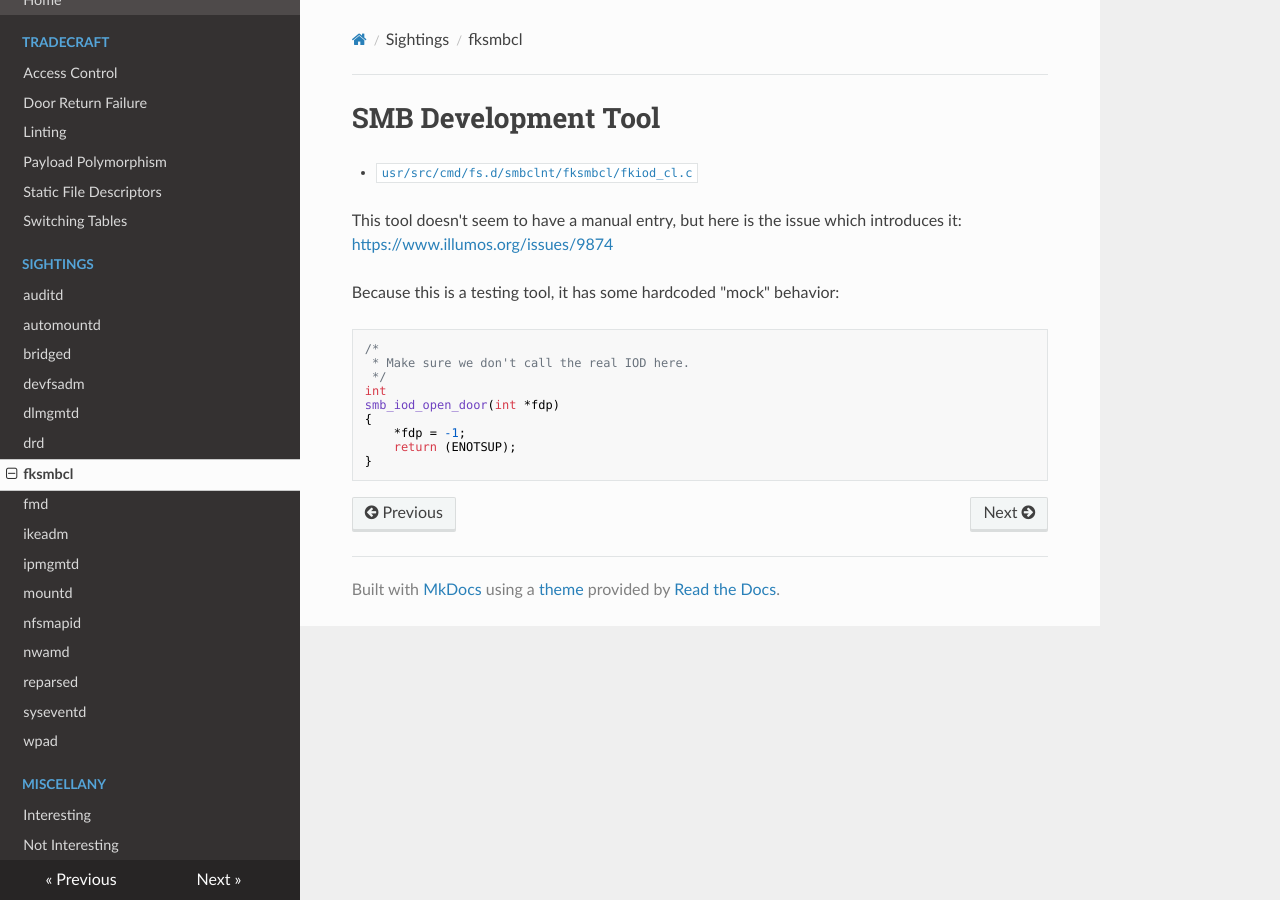
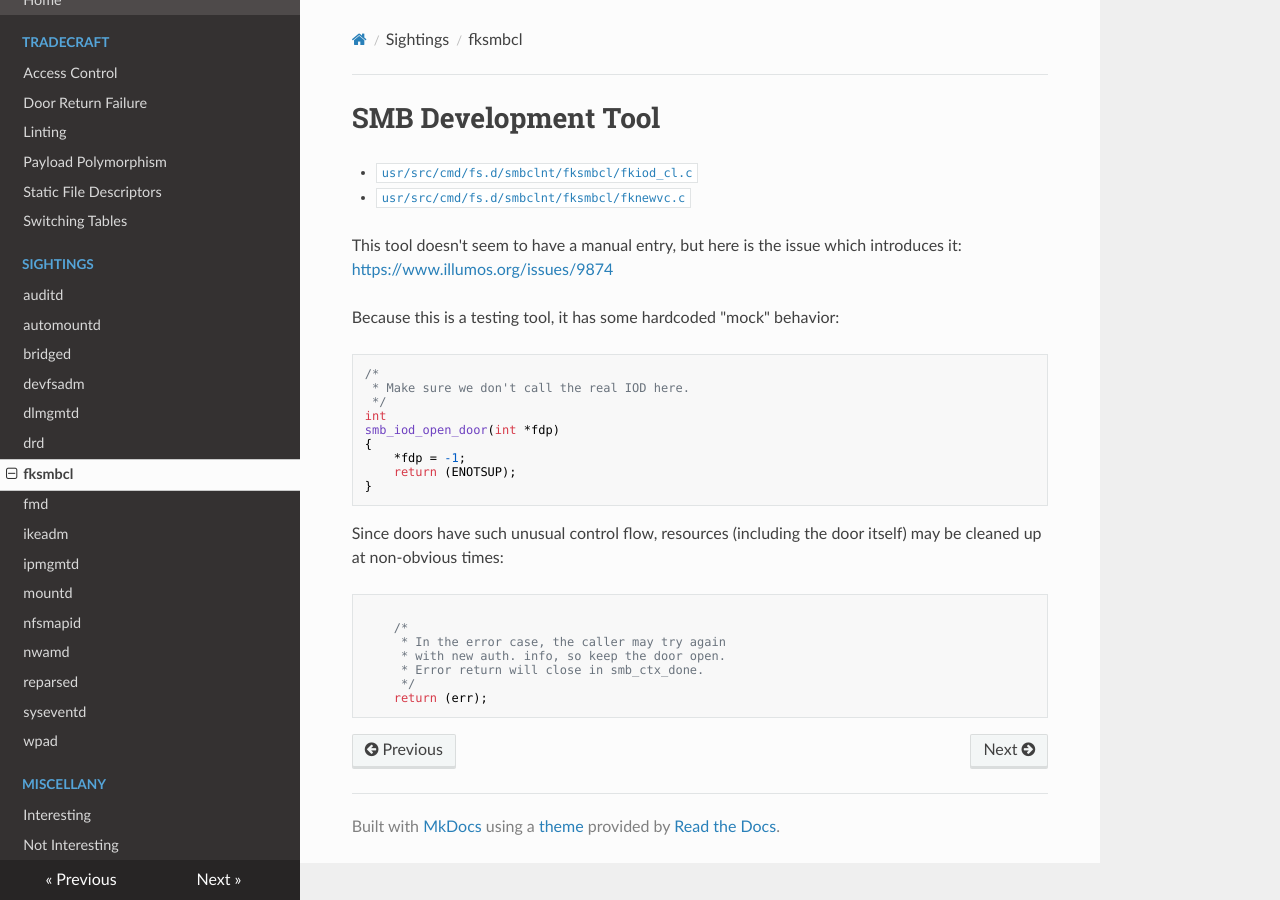
Before and after one commit to robertdfrench/doors-in-the-wild, an MkDocs documentation site: the page built from docs/fksmbcl.md, in a window 1280 px wide. Built offline with MkDocs 1.6.1, drawn with Linux system fonts in a browser that asks for light colours; nearby versions of some CDN libraries.

Commit message:
Unusual control flow requires narration

````diff
--- a/docs/fksmbcl.md
+++ b/docs/fksmbcl.md
@@ -1,5 +1,6 @@
 # SMB Development Tool
 * [`usr/src/cmd/fs.d/smbclnt/fksmbcl/fkiod_cl.c`](https://github.com/illumos/illumos-gate/blob/master/usr/src/cmd/fs.d/smbclnt/fksmbcl/fkiod_cl.c)
+* [`usr/src/cmd/fs.d/smbclnt/fksmbcl/fknewvc.c`](https://github.com/illumos/illumos-gate/blob/master/usr/src/cmd/fs.d/smbclnt/fksmbcl/fknewvc.c)
 
 This tool doesn't seem to have a manual entry, but here is the issue which
 introduces it: [https://www.illumos.org/issues/9874](https://www.illumos.org/issues/9874)
@@ -17,3 +18,16 @@ smb_iod_open_door(int *fdp)
 	return (ENOTSUP);
 }
 ```
+
+Since doors have such unusual control flow, resources (including the door
+itself) may be cleaned up at non-obvious times:
+
+```c
+
+	/*
+	 * In the error case, the caller may try again
+	 * with new auth. info, so keep the door open.
+	 * Error return will close in smb_ctx_done.
+	 */
+	return (err);
+```
````
Also changed, not shown: README.md (+1 -1 lines).
